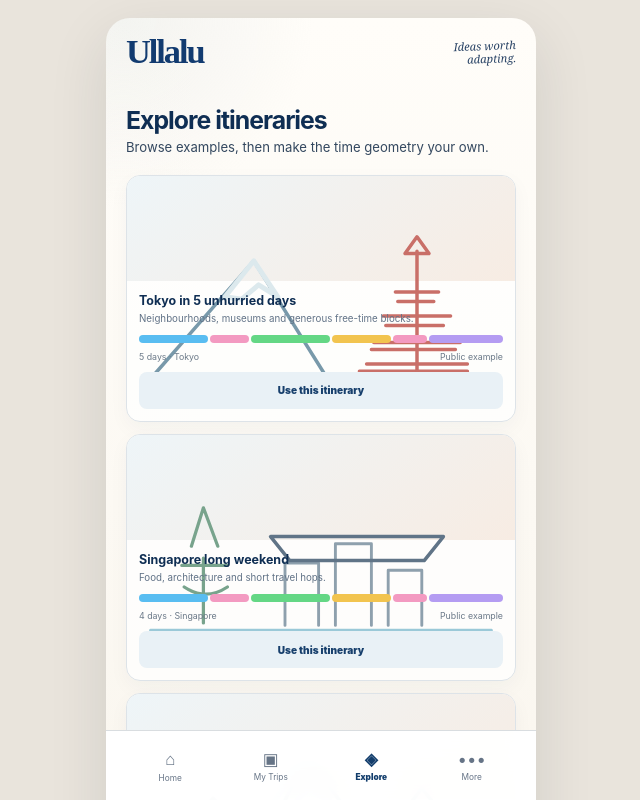
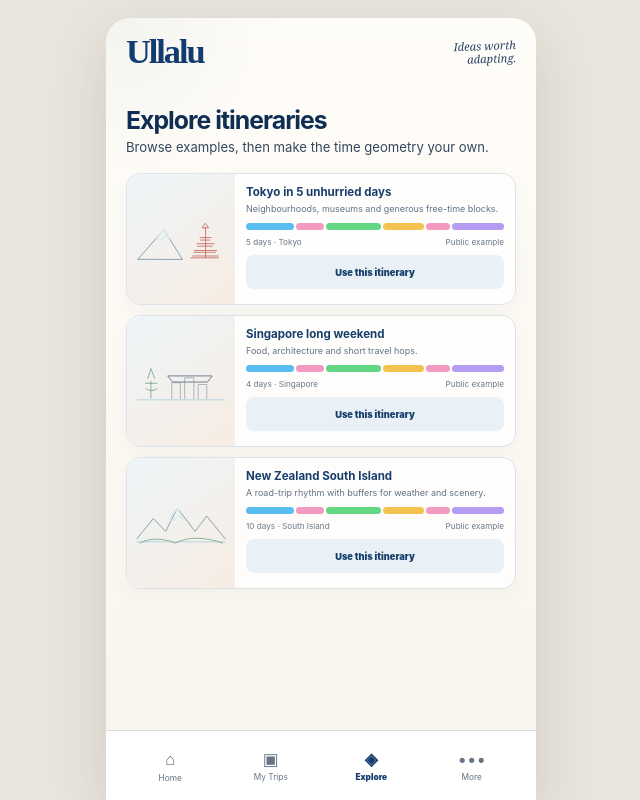
Before and after one commit to brijbh/ullalu, a Next.js app: page /explore in a window 1280 px wide. Shown: the top 800 px of the page, without its empty margins (319-959 px from the left). Built offline with nearby package versions, Linux system fonts and the light colour scheme.

Commit message:
fix: stabilize bottom sheets and explore layout

```diff
--- a/app/JourneyFlow.module.css
+++ b/app/JourneyFlow.module.css
@@ -1585,3 +1585,137 @@
     display: none;
   }
 }
+
+
+/* Reliable app bottom sheets */
+.sheetBackdrop {
+  position: fixed;
+  inset: 0;
+  z-index: 1000;
+  display: flex;
+  align-items: flex-end;
+  justify-content: center;
+  padding: 0;
+  background: rgba(13, 28, 46, .42);
+  backdrop-filter: blur(3px);
+}
+
+.bottomSheet {
+  width: min(100%, 430px);
+  max-height: min(88dvh, 720px);
+  overflow-y: auto;
+  padding: 10px 18px calc(22px + env(safe-area-inset-bottom));
+  border-radius: 22px 22px 0 0;
+  background: #fffdf9;
+  box-shadow: 0 -18px 50px rgba(13, 28, 46, .20);
+  animation: sheetIn 160ms ease-out;
+}
+
+.sheetHandle {
+  width: 42px;
+  height: 4px;
+  margin: 0 auto 12px;
+  border-radius: 999px;
+  background: #c8d0d7;
+}
+
+.sheetForm {
+  margin-top: 8px;
+}
+
+@keyframes sheetIn {
+  from { transform: translateY(18px); opacity: .8; }
+  to { transform: translateY(0); opacity: 1; }
+}
+
+/* Explore screen: compact travel cards that fit the phone canvas */
+.exploreGrid {
+  margin-top: 16px;
+  display: grid;
+  gap: 10px;
+}
+
+.exploreCard {
+  min-height: 132px;
+  overflow: hidden;
+  border: 1px solid #dde3e8;
+  border-radius: 14px;
+  display: grid;
+  grid-template-columns: 108px minmax(0, 1fr);
+  background: rgba(255,255,255,.78);
+  box-shadow: 0 7px 20px rgba(36,55,75,.04);
+}
+
+.exploreCardArt {
+  min-width: 0;
+  height: 100%;
+  padding: 10px 8px;
+  display: flex;
+  align-items: center;
+  justify-content: center;
+  overflow: hidden;
+  background: linear-gradient(145deg, #eef5f8, #f7ece3);
+}
+
+.exploreCardArt svg {
+  width: 100% !important;
+  height: auto !important;
+  max-height: 94px;
+}
+
+.exploreCardBody {
+  min-width: 0;
+  padding: 11px 11px 10px;
+}
+
+.exploreCardBody > strong {
+  display: block;
+  color: #173f6c;
+  font-size: .72rem;
+  line-height: 1.25;
+}
+
+.exploreCardBody p {
+  margin: 4px 0 0;
+  color: #617286;
+  font-size: .56rem;
+  line-height: 1.35;
+}
+
+.exploreCardBody .signature {
+  height: 7px;
+  margin-top: 8px;
+}
+
+.exploreMeta {
+  margin-top: 7px;
+  display: flex;
+  flex-wrap: wrap;
+  justify-content: space-between;
+  gap: 4px 8px;
+  color: #6b7988;
+  font-size: .51rem;
+}
+
+.exploreCardBody button {
+  width: 100%;
+  min-height: 34px;
+  margin-top: 8px;
+  border: 0;
+  border-radius: 8px;
+  background: #e9f1f6;
+  color: #173f6c;
+  font-size: .58rem;
+  font-weight: 900;
+  cursor: pointer;
+}
+
+@media (max-width: 360px) {
+  .exploreCard {
+    grid-template-columns: 92px minmax(0, 1fr);
+  }
+
+  .exploreCardArt svg {
+    max-height: 82px;
+  }
+}
```
